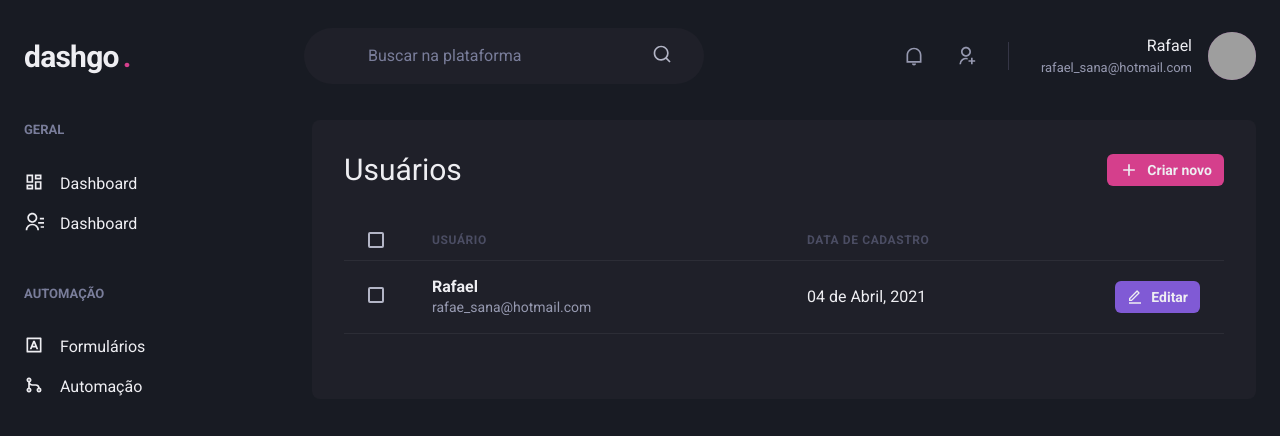
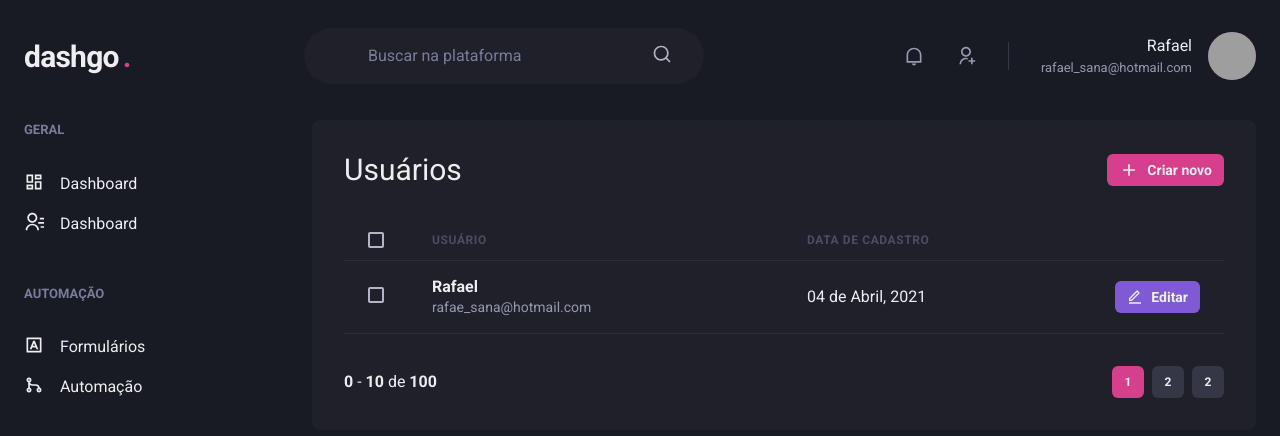
Before and after one commit to RafaelSanaMontevechio/dashgo, a Next.js app: page /users in a window 1280 px wide. Shown: the top 436 px of the page. Built offline with nearby package versions, Linux system fonts and the light colour scheme; grey boxes are pictures that could not be loaded.

Commit message:
feat: :sparkles: created base of pagination component

```diff
--- /dev/null
+++ b/src/components/Pagination.tsx
@@ -0,0 +1,51 @@
+import { Stack, Button, Box } from '@chakra-ui/react';
+
+export function Pagination() {
+  return (
+    <Stack
+      direction="row"
+      spacing="6"
+      mt="8"
+      justify="space-between"
+      align="center"
+    >
+      <Box>
+        <strong>0</strong> - <strong>10</strong> de <strong>100</strong>
+      </Box>
+
+      <Stack direction="row" spacing="2">
+        <Button
+          size="sm"
+          fontSize="xs"
+          width="4"
+          bg="pink"
+          disabled
+          _disabled={{
+            bg: 'pink.500',
+            cursor: 'default',
+          }}
+        >
+          1
+        </Button>
+        <Button
+          size="sm"
+          fontSize="xs"
+          width="4"
+          bg="gray.700"
+          _hover={{ bg: 'gray.500' }}
+        >
+          2
+        </Button>
+        <Button
+          size="sm"
+          fontSize="xs"
+          width="4"
+          bg="gray.700"
+          _hover={{ bg: 'gray.500' }}
+        >
+          2
+        </Button>
+      </Stack>
+    </Stack>
+  );
+}
--- a/src/pages/users/index.tsx
+++ b/src/pages/users/index.tsx
@@ -18,6 +18,7 @@
 
 import { Header } from '../../components/Header';
 import { Sidebar } from '../../components/Sidebar';
+import { Pagination } from '../../components/Pagination';
 
 export default function UserList() {
   return (
@@ -82,6 +83,8 @@
               </Tr>
             </Tbody>
           </Table>
+
+          <Pagination />
         </Box>
       </Flex>
     </Box>
```
